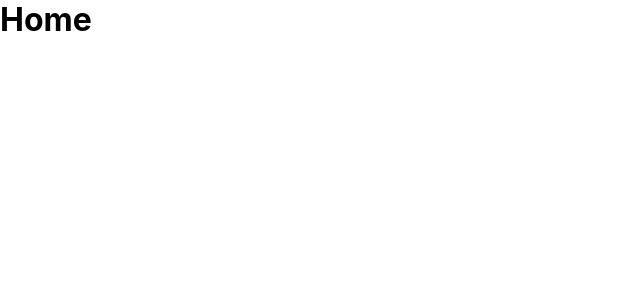
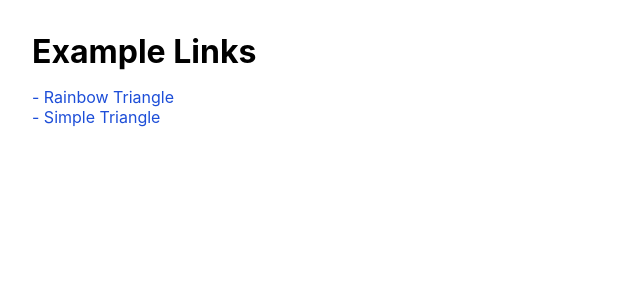
Before and after one commit to ronneljamesbote/webgl-examples, a Next.js app: page / in a window 1280 px wide. Shown: the top 300 px of the page, without its empty margins (0-640 px from the left). Built offline with nearby package versions, Linux system fonts and the light colour scheme.

Commit message:
Build index page to show links of example pages

```diff
--- a/src/pages/index.tsx
+++ b/src/pages/index.tsx
@@ -1,15 +1,68 @@
-import type { NextPage } from 'next'
+import { promises as fs } from 'fs'
+import type { GetStaticProps, NextPage } from 'next'
 import Head from 'next/head'
+import Link from 'next/link'
+import path from 'path'
 
-const Home: NextPage = () => {
+interface HomeStaticProps {
+  links: { title: string; link: string }[]
+}
+
+const dirToTitleCase = (str: string) => {
+  return str
+    .split('-')
+    .map((word: string) => {
+      const capitalLetter = word.charAt(0).toUpperCase()
+      return `${capitalLetter}${word.slice(1)}`
+    })
+    .join(' ')
+}
+
+const dirToLink = (dir: string) => ({ title: dirToTitleCase(dir), link: `examples/${dir}` })
+
+const getExampleLinks = async () => {
+  const examplesPath = path.join(process.cwd(), 'src/pages/examples')
+  const examplesPages = await fs.readdir(examplesPath)
+
+  return examplesPages.map(dirToLink)
+}
+
+export const getStaticProps: GetStaticProps<HomeStaticProps> = async () => {
+  const links = await getExampleLinks()
+
+  return {
+    props: {
+      links: links,
+    },
+  }
+}
+
+const Home: NextPage<HomeStaticProps> = ({ links }) => {
   return (
-    <div>
+    <>
       <Head>
         <title>WebGL Examples</title>
         <link rel="icon" href="/favicon.ico" />
       </Head>
-      <h1>Home</h1>
-    </div>
+
+      <main style={{ padding: '2rem' }}>
+        <h1>Example Links</h1>
+
+        <section style={{ padding: '1rem 0' }}>
+          <ul style={{ listStyle: 'none' }}>
+            {links.map(({ title, link }) => {
+              return (
+                <li key={title}>
+                  <Link href={link}>
+                    <a>- {title}</a>
+                  </Link>
+                </li>
+              )
+            })}
+          </ul>
+        </section>
+      </main>
+    </>
   )
 }
 
```
